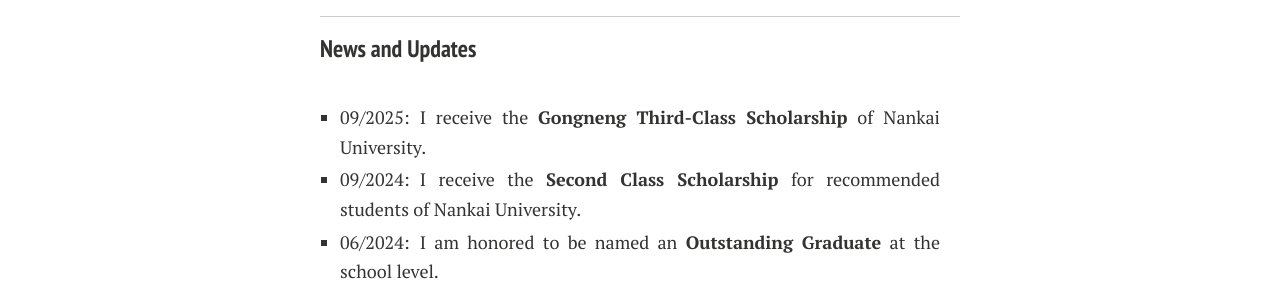
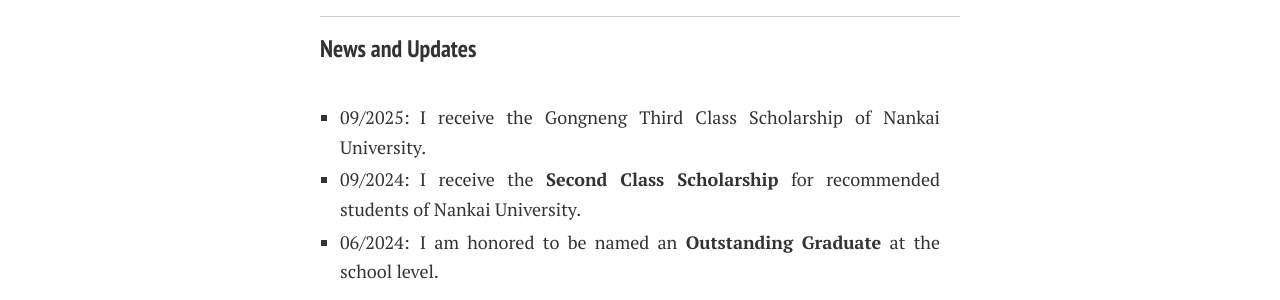
Before and after one commit to yuluan08/yuluan08.github.io, a Jekyll site: the page built from index.md, in a window 1280 px wide. Shown: the part 731-1031 px from the top of the page. Built offline with Jekyll 4.4.1, drawn with Linux system fonts in a browser that asks for light colours; nearby versions of some CDN libraries; comment, search, counter and statistics services are not loaded; a style sheet for code colours, icons or effects is not loaded; our own code applies the rules of GitHub Pages for plain Markdown files.

Commit message:
Update index.md

```diff
--- a/index.md
+++ b/index.md
@@ -103,7 +103,7 @@ ul {
 <body>
 
 <ul>
-    <li><div><p class="margin">09/2025<h style="letter-spacing:10px">:</h>I receive the <span class="thick">Gongneng Third-Class Scholarship</span> of Nankai University. </p></div></li>
+    <li><div><p class="margin">09/2025<h style="letter-spacing:10px">:</h>I receive the Gongneng Third Class Scholarship of Nankai University. </p></div></li>
     <li><div><p class="margin">09/2024<h style="letter-spacing:10px">:</h>I receive the <span class="thick">Second Class Scholarship</span> for recommended students of Nankai University. </p></div></li>
     <li><div><p class="margin">06/2024<h style="letter-spacing:10px">:</h>I am honored to be named an <span class="thick">Outstanding Graduate</span> at the school level. </p></div></li>
 </ul>
```
